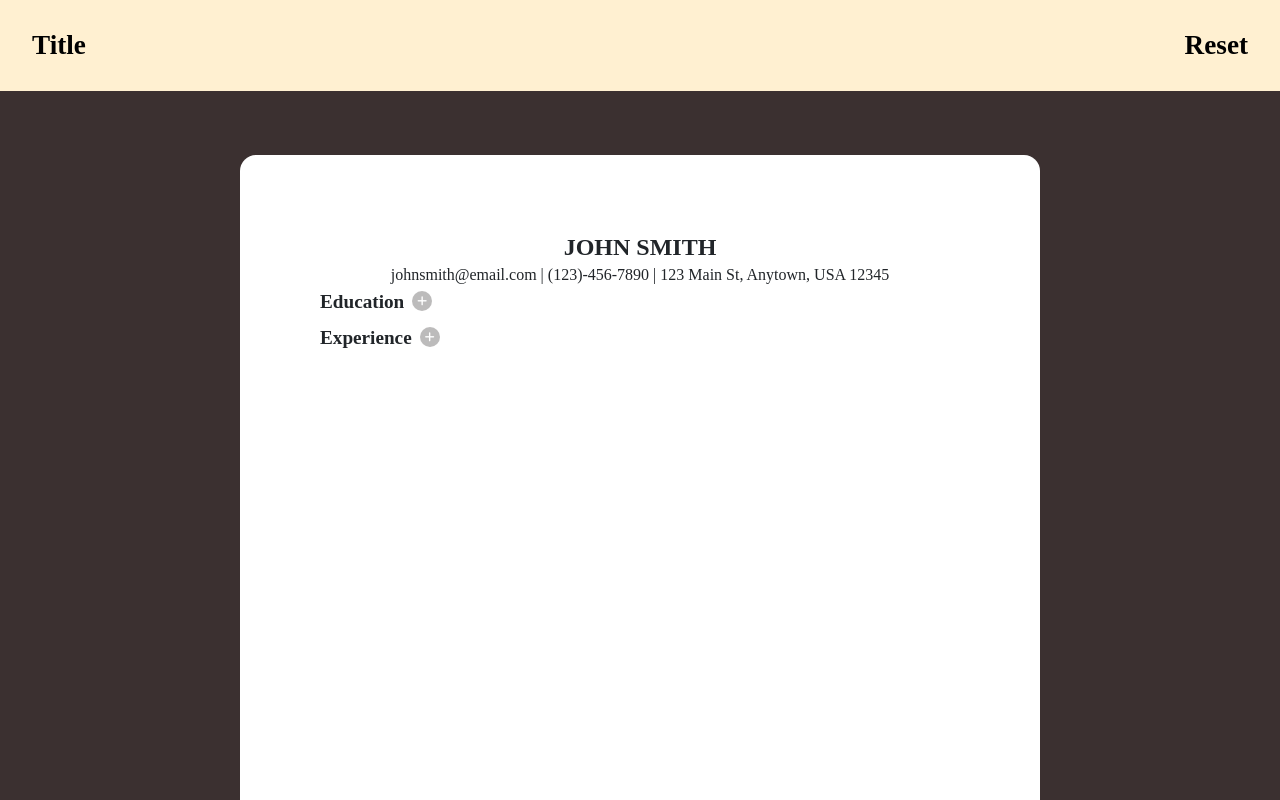
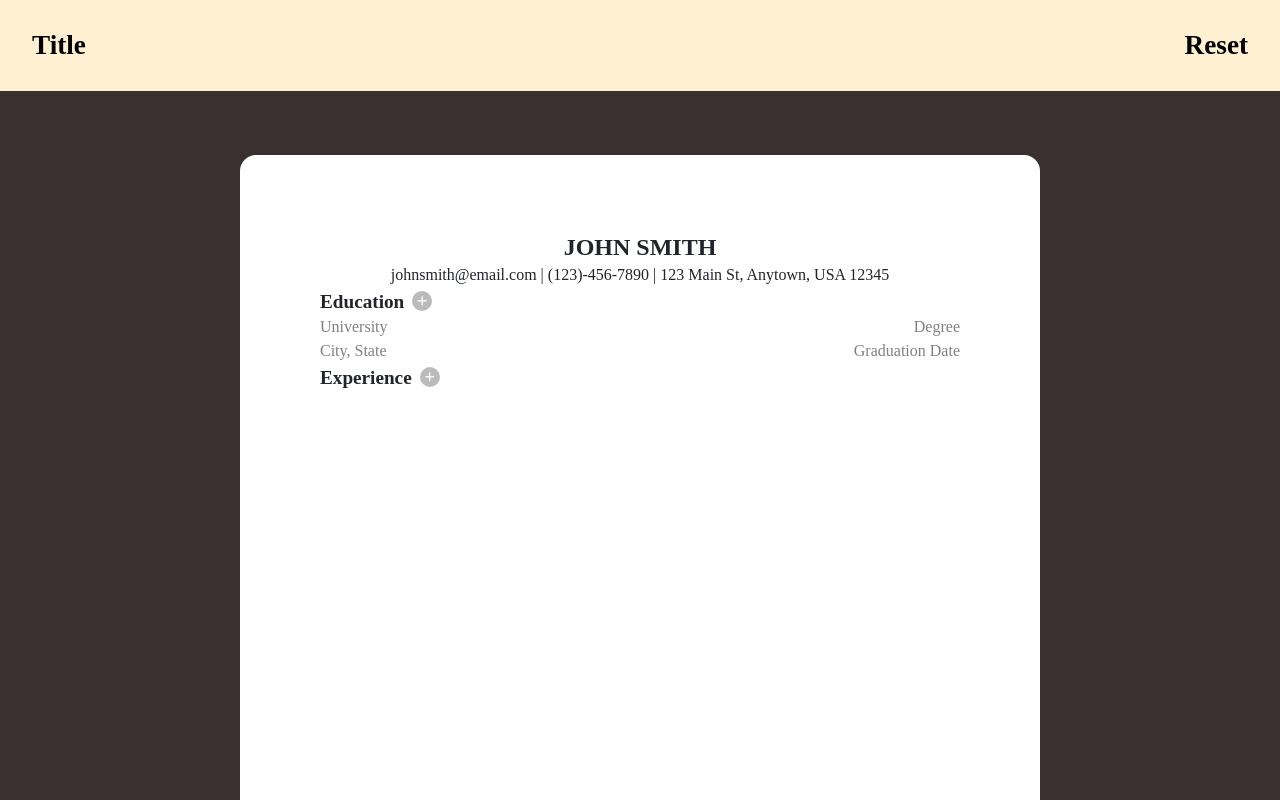
Before and after one commit to ryanwcchan/cv-maker, a React (Vite) app: page / in a window 1280 px wide. Shown: the top 800 px of the page. Built offline with nearby package versions, Linux system fonts and the light colour scheme.

Commit message:
Education card input saves values in parent component Card text can be editted by clicking on the text and entering in the input

```diff
--- a/src/App.jsx
+++ b/src/App.jsx
@@ -7,8 +7,16 @@ import Section from './components/Section';
 import { useState } from 'react';
 
 export default function App() {
-    const [educationList, setEducationList] = useState([])
+    const [educationList, setEducationList] = useState([
+        { id: 1, university: "", degree: "", location: "", graduationDate: "" }
+    ])
     const [experienceList, setExperienceList] = useState([])
+
+    function updateEducationCard(field, id, newValue) {
+        setEducationList(educationList.map(card =>
+            card.id === id ? { ...card, [field]: newValue } : card
+        ))
+    }
 
     function addExperienceCard() {
         const newCard = { id: Date.now() }
@@ -17,7 +25,7 @@ export default function App() {
     }
 
     const addEducationCard = () => {
-        const newCard = { id: Date.now() }
+        const newCard = { id: Date.now(), university: "", degree: "", location: "", graduationDate: "" }
         setEducationList([...educationList, newCard])
         console.log("New education card added.")
     }
@@ -41,6 +49,7 @@ export default function App() {
                     addCard={addEducationCard}
                     removeCard={removeEducationCard}
                     CardComponent={EducationCard}
+                    updateCard={updateEducationCard}
                 />
                 <Section
                     sectionTitle="Experience"
--- a/src/components/EditableField.jsx
+++ b/src/components/EditableField.jsx
@@ -1,8 +1,12 @@
-import { useState } from "react"
+import { useState, useEffect } from "react"
 
 export default function EditableField({ value, onSave, placeholder }) {
     const [isEditing, setIsEditing] = useState(false)
-    const [newValue, setNewValue] = useState(value)
+    const [newValue, setNewValue] = useState(value || "")
+
+    useEffect(() => {
+        setNewValue(value || "");
+    }, [value]);
 
     const handleSave = () => {
         setIsEditing(false)
@@ -22,9 +26,9 @@ export default function EditableField({ value, onSave, placeholder }) {
     ) : (
         <span
             onClick={() => setIsEditing(true)}
-            className={value ? "normal-text" : "placeholder-text"}
+            className={newValue ? "normal-text" : "placeholder-text"}
         >
-            {value || placeholder}
+            {newValue || placeholder}
         </span>
     )
 }
--- a/src/components/EducationCard.jsx
+++ b/src/components/EducationCard.jsx
@@ -1,33 +1,42 @@
 import { useState } from "react"
 import EditableField from "./EditableField"
 
-export default function EducationCard() {
-  const [inputValue, setInputValue] = useState({
-    university: "University"
-  })
-
-  function updateCard(field, value) {
-    setInputValue((prevState) => ({
-      ...prevState, [field]: value
-    }))
-  }
+export default function EducationCard({ id, cardData, updateCard }) {
 
   return (
     <div className="education-card">
       <div className="card-header">
-        <div>
+        <div className="card-top-row">
           <h1>
             <EditableField
-              value={inputValue.university}
-              onSave={(newValue) => updateCard("university", newValue)}
+              value={cardData.university}
+              onSave={(newValue) => updateCard("university", id, newValue)}
               placeholder={"University"}
             />
           </h1>
-          <h2>Degree</h2>
+          <h2>
+            <EditableField
+              value={cardData.degree}
+              onSave={(newValue) => updateCard("degree", id, newValue)}
+              placeholder={"Degree"}
+            />
+          </h2>
         </div>
-        <div>
-          <h1>City, State</h1>
-          <h2>Graduation Date: Date</h2>
+        <div className="card-bottom-row">
+          <h1>
+            <EditableField
+                value={cardData.location}
+                onSave={(newValue) => updateCard("location", id, newValue)}
+                placeholder={"City, State"}
+            />
+          </h1>
+          <h2>
+            <EditableField
+                value={cardData.graduationDate}
+                onSave={(newValue) => updateCard("graduationDate", id, newValue)}
+                placeholder={"Graduation Date"}
+            />
+          </h2>
         </div>
       </div>
     </div>
--- a/src/components/Section.jsx
+++ b/src/components/Section.jsx
@@ -6,7 +6,8 @@ export default function Section({
   cardList,
   addCard,
   removeCard,
-  CardComponent
+  CardComponent,
+  updateCard
 }) {
   return (
     <div className="section">
@@ -21,7 +22,11 @@ export default function Section({
         {cardList.map((card) => (
           <Hoverable key={card.id} handleDelete={() => removeCard(card.id)} >
             <div>
-              <CardComponent id={card.id} />
+              <CardComponent
+                id={card.id}
+                cardData={cardList}
+                updateCard={updateCard}
+              />
             </div>
           </Hoverable>
         ))}
--- a/src/index.css
+++ b/src/index.css
@@ -189,3 +189,14 @@ table {
 .placeholder-text {
     color: gray;
 }
+
+.editable-input {
+    border: none;
+    outline: none;
+    padding: 0;
+    margin: 0;
+    background-color: var(--beige);
+    width: auto;
+    font-size: inherit;
+    line-height: inherit;
+}
```
